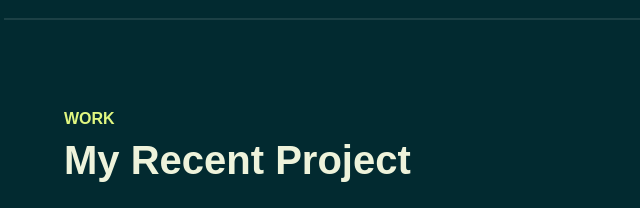
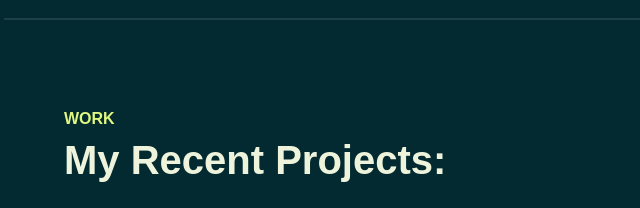
Before and after one commit to sameekshaagupta/Personal-Portfolio, a plain HTML site: page index.html in a window 1280 px wide. Shown: the part 1580-1788 px from the top of the page, 246-886 px from the left. Drawn offline with Linux system fonts and the light colour scheme; a web font is replaced by a local one.

Commit message:
index.html

```diff
--- a/index.html
+++ b/index.html
@@ -115,7 +115,7 @@
         <div class="row pb-4">
           <div class="col-lg-8">
             <h6 class="text-brand">WORK</h6>
-            <h1>My Recent Project</h1>
+            <h1>My Recent Projects:</h1>
           </div>
         </div>
 
```
